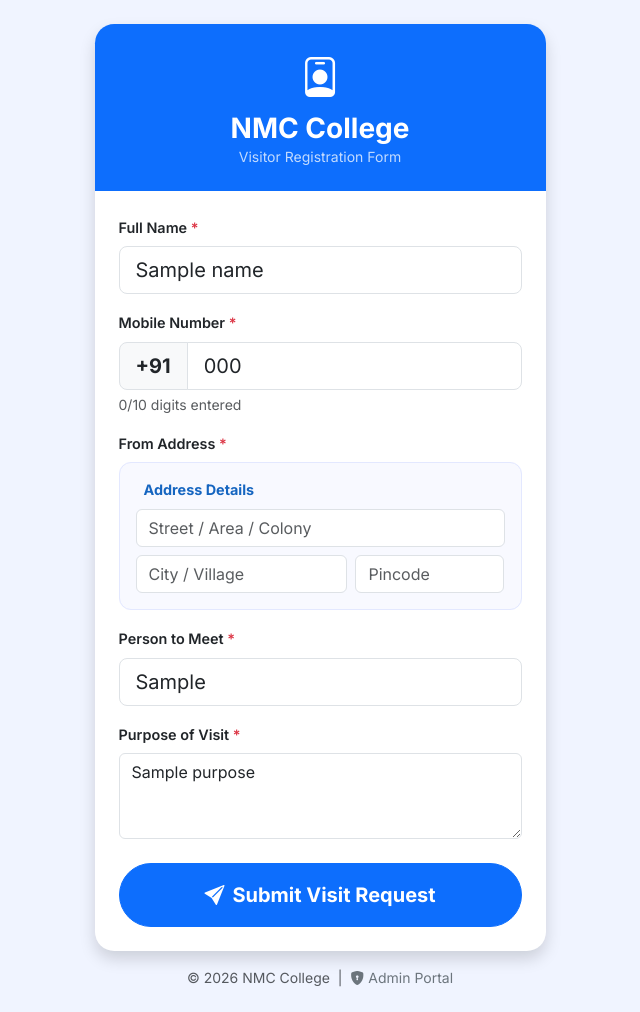
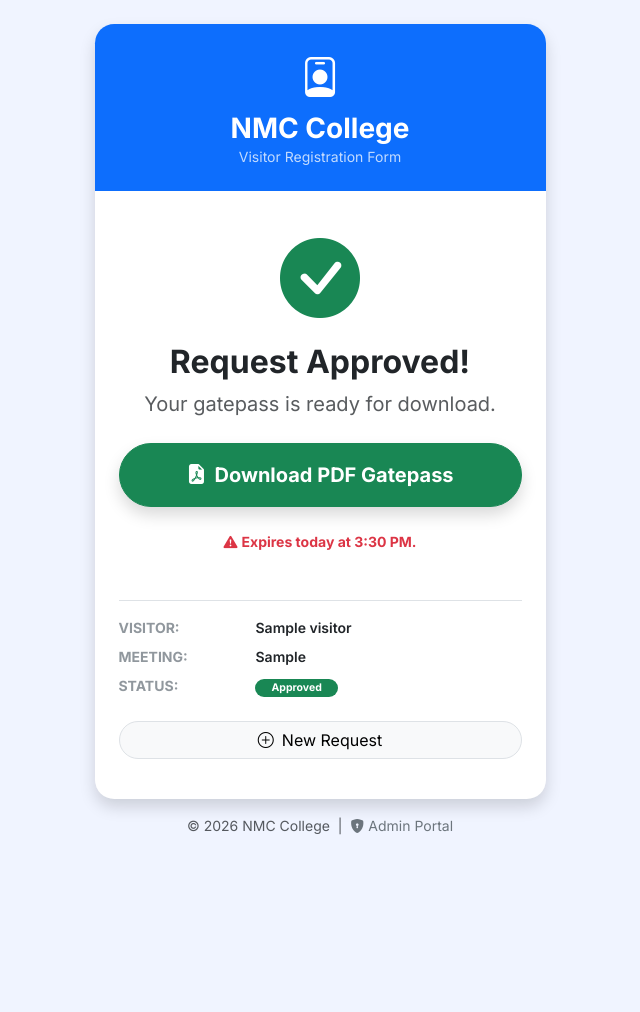
Before and after one commit to u24dsc119-maker/nmc-gatepass, a Flask app: template templates/form.html in a window 1280 px wide. Shown: the whole page, without its empty margins (320-960 px from the left). After the commit the page ends 835 px from the top, so only its background shows below. Run offline with Flask 3, Linux system fonts and the light colour scheme; the template is opened without the code that fills it: most values are stand-ins (such as "Sample title", 1, 10 or a date in 2020).

Commit message:
Gatepass project updated

```diff
--- a/app.py
+++ b/app.py
@@ -20,7 +20,7 @@ app.secret_key = os.environ.get('SECRET_KEY', 'super_secret_key_nmc_gatepass')
 # MongoDB Atlas - reads from Vercel environment variable
 MONGO_URI = os.environ.get(
     'MONGO_URI',
-    "mongodb+srv://u24dsc119_db_user:aC3Ls9HDZDqnHLzl@cluster0.6vdunga.mongodb.net/?retryWrites=true&w=majority&tls=true"
+    "mongodb+srv://nmcuser:nmc123@cluster0.6vdunga.mongodb.net/nmc_gatepass?retryWrites=true&w=majority&authSource=admin"
 )
 DB_NAME = "nmc_gatepass"
 
@@ -89,6 +89,18 @@ def visitor_form():
             flash('Please fill in all required fields.', 'danger')
             return render_template('form.html', **ctx)
 
+        if not (3 <= len(name) <= 50):
+            flash('Name must be between 3 and 50 characters.', 'danger')
+            return render_template('form.html', **ctx)
+
+        if not (3 <= len(person_to_meet) <= 50):
+            flash('Person name must be between 3 and 50 characters.', 'danger')
+            return render_template('form.html', **ctx)
+
+        if not (5 <= len(purpose) <= 200):
+            flash('Purpose must be between 5 and 200 characters.', 'danger')
+            return render_template('form.html', **ctx)
+
         if len(phone) != 10 or not phone.isdigit() or phone[0] not in '6789':
             flash('Please enter a valid 10-digit phone number starting with 6, 7, 8, or 9.', 'danger')
             return render_template('form.html', **ctx)
@@ -105,11 +117,11 @@ def visitor_form():
                 return render_template('form.html', **ctx)
 
             result = db.visitors.insert_one({
-                'name': name,
+                'name': name.title(),
                 'phone': phone,
-                'from_address': from_address,
-                'purpose': purpose,
-                'person_to_meet': person_to_meet,
+                'from_address': from_address.title(),
+                'purpose': purpose.capitalize(),
+                'person_to_meet': person_to_meet.title(),
                 'status': 'Pending',
                 'token': None,
                 'entry_time': None,
@@ -135,7 +147,8 @@ def visitor_status(visitor_id):
         visitor = db.visitors.find_one({'_id': ObjectId(visitor_id)})
         if visitor:
             visitor['id'] = str(visitor['_id'])
-            return render_template('status.html', visitor=visitor)
+            # Render the same form template but with visitor data to show status
+            return render_template('form.html', visitor=visitor)
         return "Visitor not found", 404
     except Exception as e:
         print(f"Status error: {e}")
@@ -293,7 +306,7 @@ def generate_pdf_bytes(visitor, token, qr_b64, expiry_time):
     c.setFont("Helvetica-Bold", 24)
     c.drawCentredString(width / 2.0, height - 1*inch, "NMC College")
     c.setFont("Helvetica-Bold", 18)
-    c.drawCentredString(width / 2.0, height - 1.5*inch, "Visitor Gate Pass")
+    c.drawCentredString(width / 2.0, height - 1.5*inch, "NMC Visitor Gate Pass")
     c.line(1*inch, height - 1.7*inch, width - 1*inch, height - 1.7*inch)
 
     c.setFont("Helvetica", 13)
@@ -301,11 +314,11 @@ def generate_pdf_bytes(visitor, token, qr_b64, expiry_time):
     lh = 0.28*inch
 
     fields = [
-        ("Name", visitor['name']),
-        ("From", visitor['from_address']),
+        ("Name", visitor['name'].title()),
+        ("From", visitor['from_address'].title()),
         ("Phone", visitor['phone']),
-        ("Purpose", visitor['purpose']),
-        ("To Meet", visitor['person_to_meet']),
+        ("Purpose", visitor['purpose'].capitalize()),
+        ("To Meet", visitor['person_to_meet'].title()),
         ("Issued", visitor['created_at'].strftime('%d-%m-%Y %I:%M %p')),
     ]
     for label, value in fields:
--- a/templates/form.html
+++ b/templates/form.html
@@ -75,6 +75,7 @@
                         {% endif %}
                         {% endwith %}
 
+                        {% if not visitor %}
                         <form method="POST" action="/form" class="needs-validation" novalidate>
 
                             <!-- Full Name -->
@@ -82,8 +83,9 @@
                                 <label for="name" class="form-label">Full Name <span
                                         class="text-danger">*</span></label>
                                 <input type="text" class="form-control form-control-lg" id="name" name="name"
-                                    value="{{ name|default('') }}" required placeholder="Enter your full name">
-                                <div class="invalid-feedback">Please provide your full name.</div>
+                                    value="{{ name|default('') }}" required minlength="3" maxlength="50"
+                                    placeholder="Enter your full name">
+                                <div class="invalid-feedback">Name must be 3-50 characters.</div>
                             </div>
 
                             <!-- Phone Number (digits only, 10 digits) -->
@@ -110,15 +112,16 @@
                                     <legend>Address Details</legend>
                                     <div class="mb-2">
                                         <input type="text" class="form-control" id="street" name="street"
-                                            value="{{ street|default('') }}" required
+                                            value="{{ street|default('') }}" required minlength="5" maxlength="100"
                                             placeholder="Street / Area / Colony">
-                                        <div class="invalid-feedback">Please enter your street/area.</div>
+                                        <div class="invalid-feedback">Street must be 5-100 characters.</div>
                                     </div>
                                     <div class="row g-2">
                                         <div class="col-7">
                                             <input type="text" class="form-control" id="city" name="city"
-                                                value="{{ city|default('') }}" required placeholder="City / Village">
-                                            <div class="invalid-feedback">Please enter city/village.</div>
+                                                value="{{ city|default('') }}" required minlength="2" maxlength="50"
+                                                placeholder="City / Village">
+                                            <div class="invalid-feedback">City must be 2-50 characters.</div>
                                         </div>
                                         <div class="col-5">
                                             <input type="text" class="form-control" id="pincode" name="pincode"
@@ -136,8 +139,8 @@
                                         class="text-danger">*</span></label>
                                 <input type="text" class="form-control form-control-lg" id="person_to_meet"
                                     name="person_to_meet" value="{{ person_to_meet|default('') }}" required
-                                    placeholder="Name of staff or faculty">
-                                <div class="invalid-feedback">Please specify who you are meeting.</div>
+                                    minlength="3" maxlength="50" placeholder="Name of staff or faculty">
+                                <div class="invalid-feedback">Name must be 3-50 characters.</div>
                             </div>
 
                             <!-- Purpose -->
@@ -145,8 +148,9 @@
                                 <label for="purpose" class="form-label">Purpose of Visit <span
                                         class="text-danger">*</span></label>
                                 <textarea class="form-control" id="purpose" name="purpose" rows="3" required
+                                    minlength="5" maxlength="200"
                                     placeholder="Briefly state your purpose...">{{ purpose|default('') }}</textarea>
-                                <div class="invalid-feedback">Please state your purpose.</div>
+                                <div class="invalid-feedback">Purpose must be 5-200 characters.</div>
                             </div>
 
                             <div class="d-grid">
@@ -155,6 +159,71 @@
                                 </button>
                             </div>
                         </form>
+                        {% else %}
+                        <!-- Status View -->
+                        <div class="text-center py-3">
+                            {% if visitor.status == 'Pending' %}
+                            <div class="mb-4">
+                                <i class="bi bi-clock-history text-warning display-1 mb-3 d-block"></i>
+                                <h2 class="fw-bold">Request Pending</h2>
+                                <p class="text-muted fs-5">Your request for <strong>{{ visitor.name }}</strong> has been
+                                    submitted. Please wait for admin approval.</p>
+                            </div>
+                            <div class="alert alert-info py-3 shadow-sm rounded-3">
+                                <i class="bi bi-info-circle-fill me-2"></i><strong>Don't close this page!</strong> Once
+                                approved, your PDF gatepass will appear here.
+                            </div>
+                            <button class="btn btn-outline-primary rounded-pill px-4 mt-3"
+                                onclick="window.location.reload()">
+                                <i class="bi bi-arrow-clockwise me-2"></i>Check Again
+                            </button>
+
+                            {% elif visitor.status == 'Approved' %}
+                            <div class="mb-4">
+                                <i class="bi bi-check-circle-fill text-success display-1 mb-3 d-block"></i>
+                                <h2 class="fw-bold">Request Approved!</h2>
+                                <p class="text-muted fs-5">Your gatepass is ready for download.</p>
+                            </div>
+                            <div class="d-grid mt-4">
+                                <a href="{{ url_for('download_gatepass', token=visitor.token) }}"
+                                    class="btn btn-success btn-lg rounded-pill fw-bold shadow py-3">
+                                    <i class="bi bi-file-earmark-pdf-fill me-2"></i>Download PDF Gatepass
+                                </a>
+                            </div>
+                            <p class="mt-4 text-danger fw-bold small">
+                                <i class="bi bi-exclamation-triangle-fill me-1"></i>Expires today at 3:30 PM.
+                            </p>
+
+                            {% elif visitor.status == 'Rejected' %}
+                            <div class="mb-4">
+                                <i class="bi bi-x-circle-fill text-danger display-1 mb-3 d-block"></i>
+                                <h2 class="fw-bold">Request Rejected</h2>
+                                <p class="text-muted fs-5">Sorry, your visit request has been rejected.</p>
+                            </div>
+                            {% endif %}
+
+                            <div class="mt-5 pt-3 border-top text-start">
+                                <div class="row small text-secondary g-2">
+                                    <div class="col-4 fw-bold text-uppercase opacity-75">Visitor:</div>
+                                    <div class="col-8 text-dark fw-semibold">{{ visitor.name }}</div>
+                                    <div class="col-4 fw-bold text-uppercase opacity-75">Meeting:</div>
+                                    <div class="col-8 text-dark fw-semibold">{{ visitor.person_to_meet }}</div>
+                                    <div class="col-4 fw-bold text-uppercase opacity-75">Status:</div>
+                                    <div class="col-8 fw-bold">
+                                        <span
+                                            class="badge rounded-pill px-3 {% if visitor.status == 'Approved' %}bg-success{% elif visitor.status == 'Rejected' %}bg-danger{% else %}bg-warning text-dark{% endif %}">
+                                            {{ visitor.status }}
+                                        </span>
+                                    </div>
+                                </div>
+                                <div class="d-grid mt-4">
+                                    <a href="{{ url_for('visitor_form') }}" class="btn btn-light rounded-pill border">
+                                        <i class="bi bi-plus-circle me-2"></i>New Request
+                                    </a>
+                                </div>
+                            </div>
+                        </div>
+                        {% endif %}
                     </div>
                 </div>
 
@@ -210,6 +279,14 @@
             });
         })();
     </script>
+    <!-- Auto-refresh only if pending -->
+    {% if visitor and visitor.status == 'Pending' %}
+    <script>
+        setTimeout(function () {
+            window.location.reload();
+        }, 10000); // Refresh every 10 seconds
+    </script>
+    {% endif %}
 </body>
 
 </html>
--- a/test_db.py
+++ b/test_db.py
@@ -3,7 +3,7 @@ import certifi
 import sys
 
 # MongoDB Atlas Configuration
-MONGO_URI = "mongodb+srv://u24dsc119_db_user:aC3Ls9HDZDqnHLzl@cluster0.6vdunga.mongodb.net/?retryWrites=true&w=majority"
+MONGO_URI = "mongodb+srv://nmcuser:nmc123@cluster0.6vdunga.mongodb.net/nmc_gatepass?retryWrites=true&w=majority&authSource=admin"
 DB_NAME = "nmc_gatepass"
 
 print(f"--- Testing MongoDB Atlas Connection with SSL Fix ---")
```
Also changed, not shown: Code_Explanation.md (added, +49 -0 lines), Project_Explanation.md (added, +36 -0 lines).
